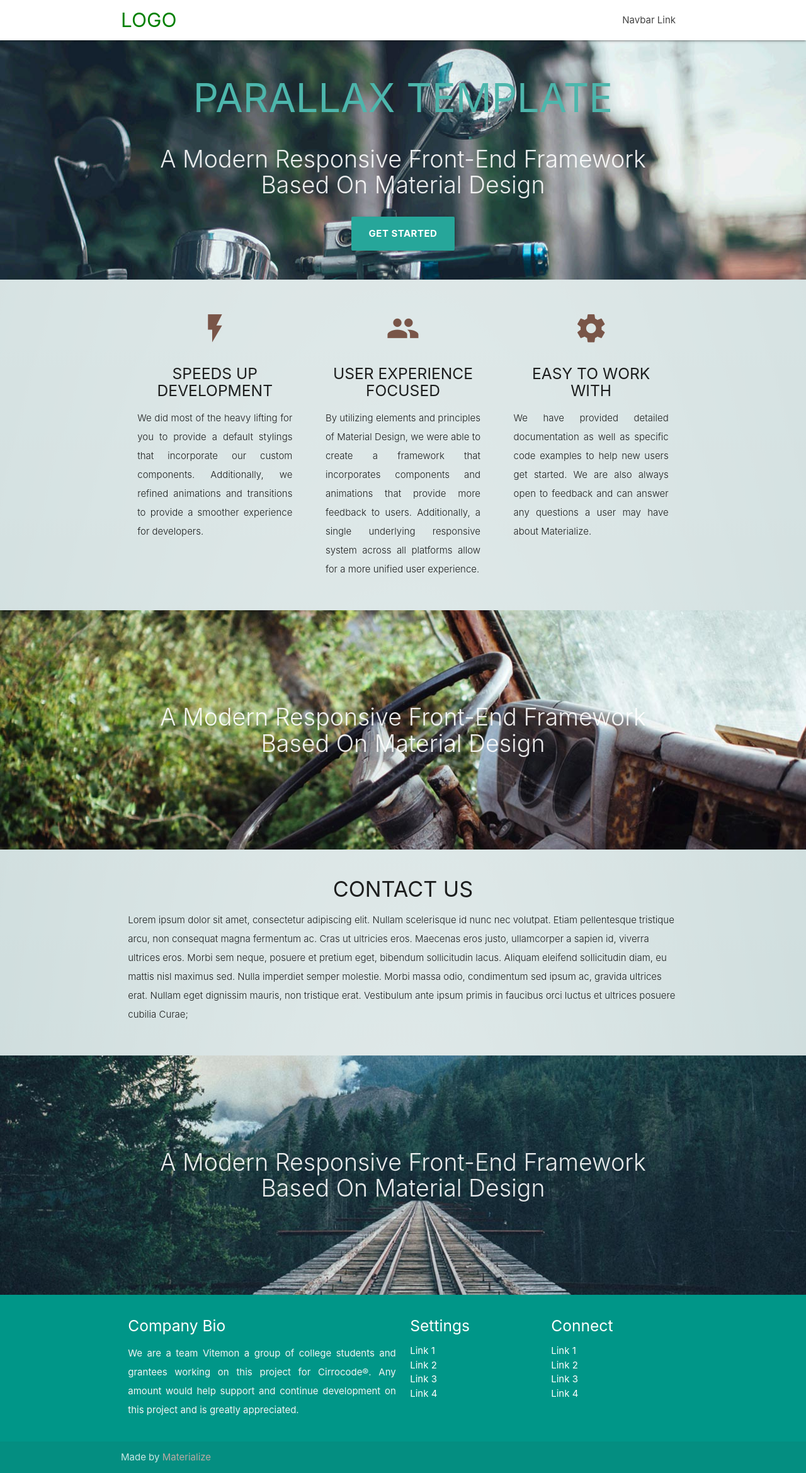
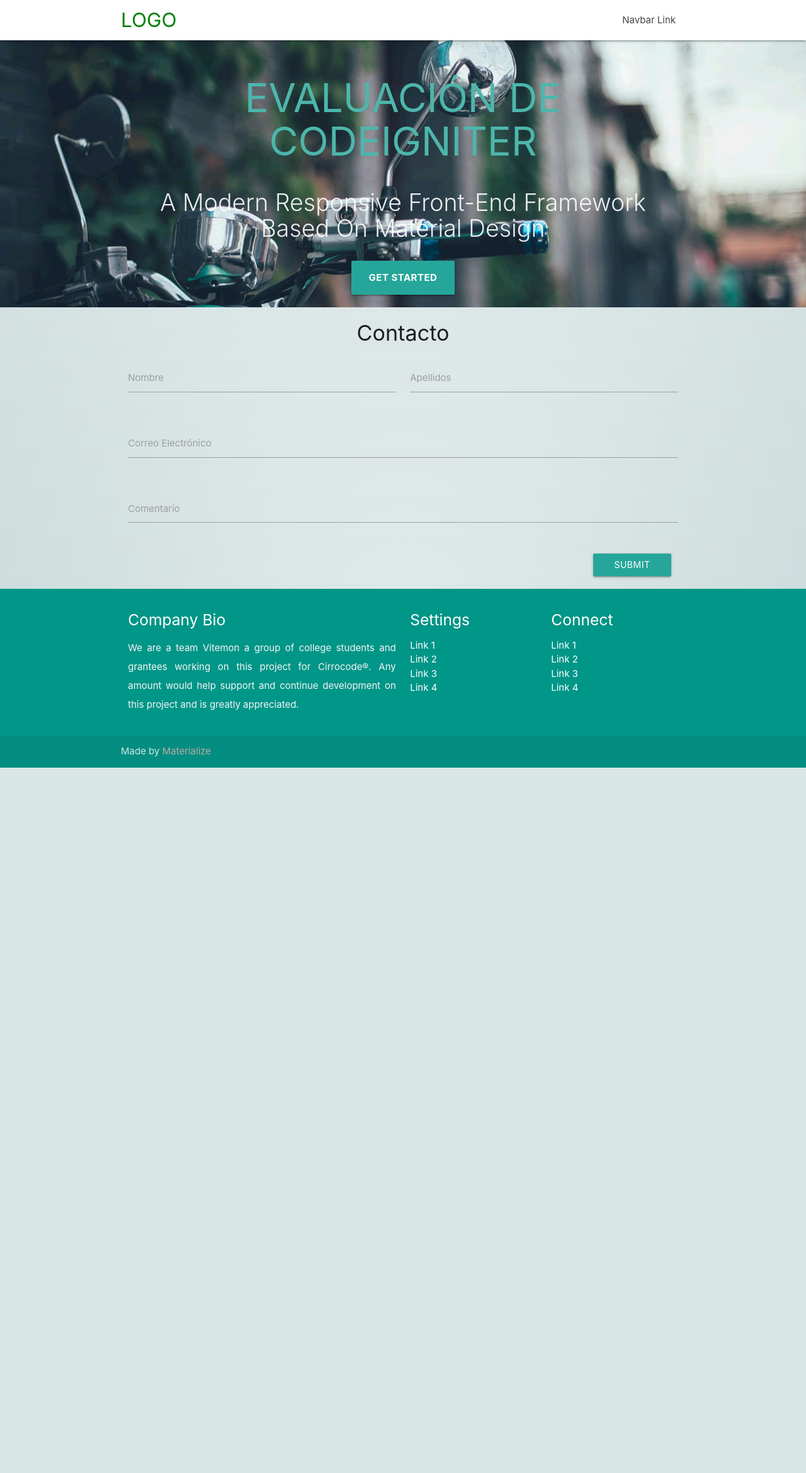
Before and after one commit to vitemon/Evalucion-Code-Igniter, a CodeIgniter app: page /Evalucion-Code-Igniter/ in a window 1280 px wide. Shown: the whole page at 63% size. After the commit the page ends 1219 px from the top, so only its background shows below. Run offline with CodeIgniter, Linux system fonts and the light colour scheme; some libraries are stand-ins or nearby versions.

Commit message:
Formulario

```diff
--- a/application/controllers/pages.php
+++ b/application/controllers/pages.php
@@ -1,9 +1,11 @@
 <?php
 class Pages extends CI_Controller {
 
-        public function view($page = 'home')
-        {
-                $this->load->helper('url_helper');
+        public function view($page = 'home')  {
+
+        $this->load->helper('url_helper');
+        $this->load->library('form_validation');
+        $this->load->helper('form');
 
             if ( ! file_exists(APPPATH.'views/pages/'.$page.'.php'))
             {
@@ -16,5 +18,22 @@ class Pages extends CI_Controller {
             $this->load->view('templates/header', $data);
             $this->load->view('pages/'.$page, $data);
             $this->load->view('templates/footer', $data);
+
+            $this->form_validation->set_rules('first_name', 'Nombre', 'required');
+            $this->form_validation->set_rules('last_name', 'Apellidos', 'required');
+            $this->form_validation->set_rules('email', 'Correo Electrónico', 'required');
+            $this->form_validation->set_rules('textarea', 'Comentario', 'required');
+
+            if ($this->form_validation->run() == FALSE)
+                {
+                        $this->load->helper('url_helper');
+                        $this->load->library('form_validation');
+                        $this->load->helper('form');
+                }
+                else
+                {
+                        // $this->load->view('formsuccess');
+                }
+
         }
 }
--- a/application/views/News/success.php
+++ /dev/null
@@ -1 +0,0 @@
-<p> PERFECTO :D </p>
--- a/application/views/News/views.php
+++ /dev/null
@@ -1,3 +0,0 @@
-<?php
-echo '<h2>'.$news_item['title'].'</h2>';
-echo $news_item['text'];
--- a/application/views/pages/about.php
+++ /dev/null
@@ -1,3 +0,0 @@
-<p>
-    This need to be about the main topic of the site but I don´t know what to talk about.
-</p>
--- a/application/views/pages/home.php
+++ b/application/views/pages/home.php
@@ -18,13 +18,14 @@
     <div class="section no-pad-bot">
       <div class="container">
         <br><br>
-        <h1 class="header center teal-text text-lighten-2">Parallax Template</h1>
+        <h1 class="header center teal-text text-lighten-2">Evaluación de CodeIgniter</h1>
         <div class="row center">
           <h5 class="header col s12 light">A modern responsive front-end framework based on Material Design</h5>
         </div>
         <div class="row center">
           <a href="<?php echo base_url()?>index.php/Pages2/view" id="download-button" class="btn-large waves-effect waves-light teal lighten-1">Get Started</a>
         </div>
+
         <br><br>
 
       </div>
@@ -34,78 +35,45 @@
 
 
   <div class="container">
-    <div class="section">
+  <div class="col s12 center">
+  <h4>Contacto</h4>
+  </div>
+  <div class="row">
 
-      <!--   Icon Section   -->
+    <form class="col s12">
+    <?php echo validation_errors(); ?>
+    <?php echo form_open('pages/home'); ?>
       <div class="row">
-        <div class="col s12 m4">
-          <div class="icon-block">
-            <h2 class="center brown-text"><i class="material-icons">flash_on</i></h2>
-            <h5 class="center">Speeds up development</h5>
-
-            <p class="light">
-
-            We did most of the heavy lifting for you to provide a default stylings that incorporate our custom components. Additionally, we refined animations and transitions to provide a smoother experience for developers.</p>
-          </div>
+        <div class="input-field col s6">
+          <input name="first_name" id="first_name" value="<?php echo set_value('first_name'); ?>" type="text" class="validate">
+          <label for="first_name">Nombre</label>
+        </div>
+        <div class="input-field col s6">
+          <input name="last_name" id="last_name" value="<?php echo set_value('last_name'); ?>" type="text" class="validate">
+          <label for="last_name">Apellidos</label>
+        </div>
+      </div>
+      <div class="row">
+        <div class="input-field col s12">
+          <input name="email" id="email" value="<?php echo set_value('email'); ?>" type="email" class="validate">
+          <label for="email">Correo Electrónico</label>
+        </div>
+      </div>
+      <div class="row">
+        <div class="input-field col s12">
+          <textarea name="textarea" id="textarea" value="<?php echo set_value('textarea'); ?>" class="materialize-textarea" data-length="250"></textarea>
+            <label for="textarea">Comentario</label>
+        </div>
+      </div>
+      <div class="col s2 right">
+        <button class="btn waves-effect waves-light" type="submit" name="action" value="Submit" >Submit
+    <i class="material-icons right">send</i>
+  </button>
         </div>
 
-        <div class="col s12 m4">
-          <div class="icon-block">
-            <h2 class="center brown-text"><i class="material-icons">group</i></h2>
-            <h5 class="center">User Experience Focused</h5>
 
-            <p class="light">By utilizing elements and principles of Material Design, we were able to create a framework that incorporates components and animations that provide more feedback to users. Additionally, a single underlying responsive system across all platforms allow for a more unified user experience.</p>
-          </div>
-        </div>
-
-        <div class="col s12 m4">
-          <div class="icon-block">
-            <h2 class="center brown-text"><i class="material-icons">settings</i></h2>
-            <h5 class="center">Easy to work with</h5>
-
-            <p class="light">We have provided detailed documentation as well as specific code examples to help new users get started. We are also always open to feedback and can answer any questions a user may have about Materialize.</p>
-          </div>
-        </div>
-      </div>
-
-    </div>
-  </div>
+    </form>
 
 
-  <div class="parallax-container valign-wrapper">
-    <div class="section no-pad-bot">
-      <div class="container">
-        <div class="row center">
-          <h5 class="header col s12 light">A modern responsive front-end framework based on Material Design</h5>
-        </div>
-      </div>
-    </div>
-
-    <div class="parallax"><img src="<?php echo base_url()?>/assets/materialize/img/background2.jpg" alt="Unsplashed background img 2"></div>
   </div>
-
-  <div class="container">
-    <div class="section">
-
-      <div class="row">
-        <div class="col s12 center">
-          <h3><i class="mdi-content-send brown-text"></i></h3>
-          <h4>Contact Us</h4>
-          <p class="left-align light">Lorem ipsum dolor sit amet, consectetur adipiscing elit. Nullam scelerisque id nunc nec volutpat. Etiam pellentesque tristique arcu, non consequat magna fermentum ac. Cras ut ultricies eros. Maecenas eros justo, ullamcorper a sapien id, viverra ultrices eros. Morbi sem neque, posuere et pretium eget, bibendum sollicitudin lacus. Aliquam eleifend sollicitudin diam, eu mattis nisl maximus sed. Nulla imperdiet semper molestie. Morbi massa odio, condimentum sed ipsum ac, gravida ultrices erat. Nullam eget dignissim mauris, non tristique erat. Vestibulum ante ipsum primis in faucibus orci luctus et ultrices posuere cubilia Curae;</p>
-        </div>
-      </div>
-
-    </div>
   </div>
-
-
-  <div class="parallax-container valign-wrapper">
-    <div class="section no-pad-bot">
-      <div class="container">
-        <div class="row center">
-          <h5 class="header col s12 light">A modern responsive front-end framework based on Material Design</h5>
-        </div>
-      </div>
-    </div>
-    <div class="parallax"><img src="<?php echo base_url()?>/assets/materialize/img/background3.jpg" alt="Unsplashed background img 3"></div>
-  </div>
```
Also changed, not shown: application/controllers/Form.php (added, +39 -0 lines), application/views/News/create.php (deleted, +0 -15 lines), application/views/News/index.php (deleted, +0 -11 lines), application/views/templates/header2.php (deleted).
